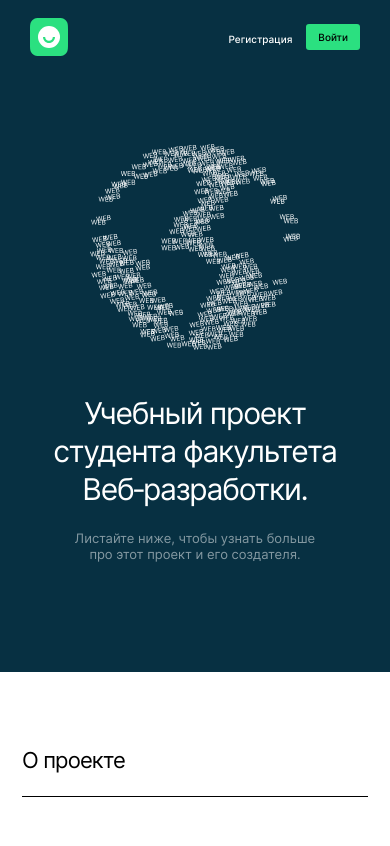
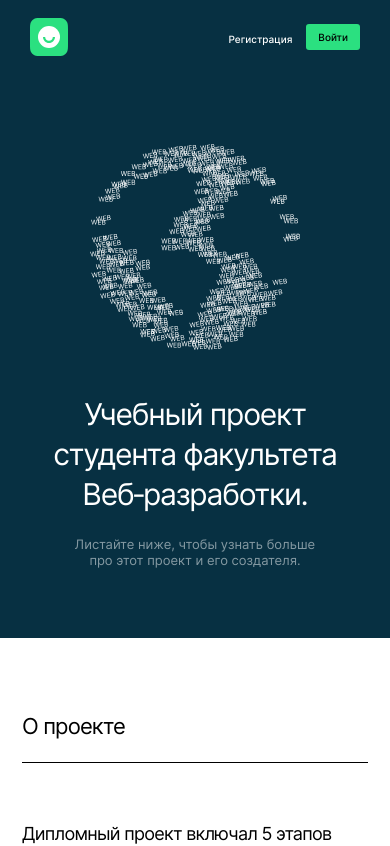
Before and after one commit to aleksdsgn/movies-explorer-full, a React (Create React App) app in the folder frontend/: page / in a window 390 px wide. Shown: the top 846 px of the page. Built offline with nearby package versions, Linux system fonts and the light colour scheme.

Commit message:
style: update promo section

```diff
--- a/frontend/src/components/Main/Promo/Promo.css
+++ b/frontend/src/components/Main/Promo/Promo.css
@@ -12,12 +12,12 @@
   margin: 0;
   font-size: 50px;
   font-weight: 400;
-  line-height: 58px;
+  line-height: 64px;
 }
 
 .promo__text {
   max-width: 310px;
-  padding: 36px 0 146px;
+  padding: 36px 0 0;
   margin: 0;
   font-size: 13px;
   font-weight: 400;
@@ -47,14 +47,13 @@
     max-width: 100%;
     padding-top: 48px;
     font-size: 40px;
-    line-height: 50px;
+    line-height: 54px;
     text-align: center;
   }
 
   .promo__text {
     max-width: 260px;
     padding-top: 22px;
-    padding-bottom: 92px;
     text-align: center;
   }
 }
@@ -75,10 +74,10 @@
     padding-top: 44px;
     font-size: 30px;
     letter-spacing: -.04em;
-    line-height: 38px;
+    line-height: 40px;
   }
 
   .promo__text {
-    padding-bottom: 80px;
+    padding-bottom: 40px;
   }
 }
```
